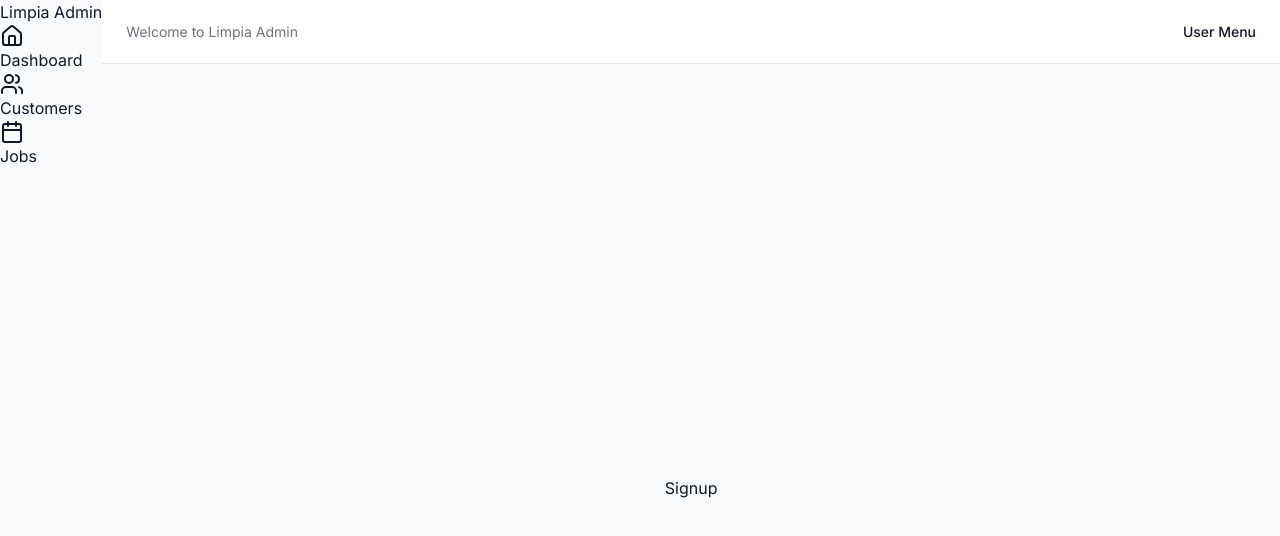
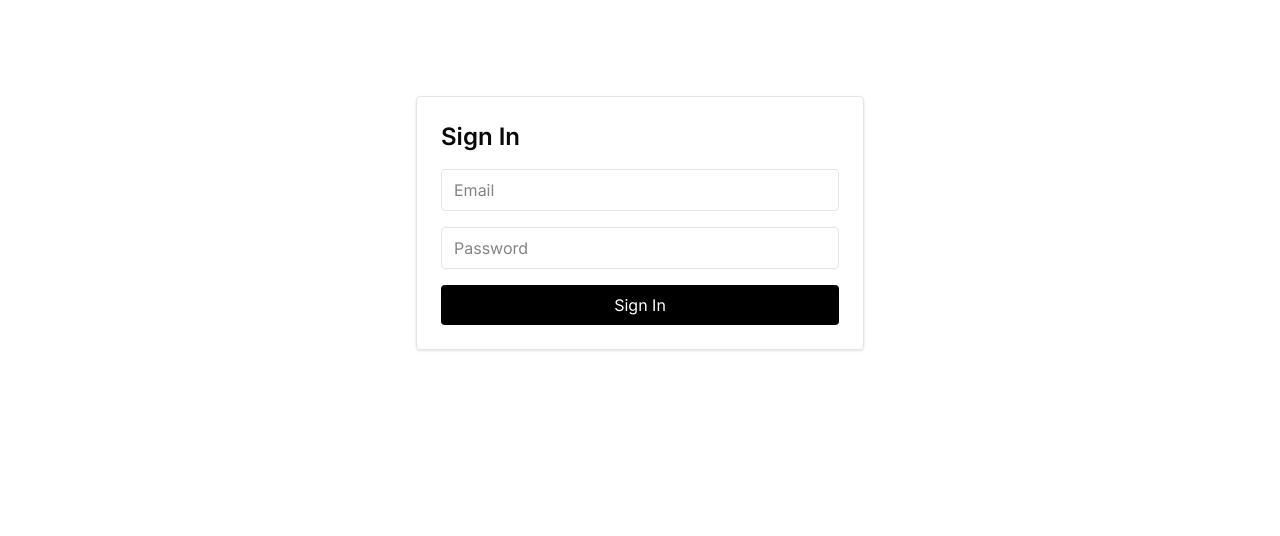
Before and after one commit to morgansegura/limpia-admin-web, a Next.js app: page /sign-in in a window 1280 px wide. Shown: the top 536 px of the page. Built offline with nearby package versions, Linux system fonts and the light colour scheme.

Commit message:
feat: auth flow on the frontend, sign-in, reset-password, protected-layout

```diff
--- /dev/null
+++ b/middleware.ts
@@ -0,0 +1,20 @@
+import { NextRequest, NextResponse } from "next/server";
+
+export function middleware(request: NextRequest) {
+  const token = request.cookies.get("access_token")?.value;
+
+  const isAuthPage = request.nextUrl.pathname.startsWith("/sign-in");
+  const isProtectedRoute = !isAuthPage;
+
+  if (!token && isProtectedRoute) {
+    const url = request.nextUrl.clone();
+    url.pathname = "/sign-in";
+    return NextResponse.redirect(url);
+  }
+
+  return NextResponse.next();
+}
+
+export const config = {
+  matcher: ["/((?!_next|.*\\..*).*)"],
+};
--- a/src/app/layout.tsx
+++ b/src/app/layout.tsx
@@ -3,11 +3,8 @@ import "@/app/globals.css";
 import type { Metadata } from "next";
 import { Inter } from "next/font/google";
 import { ReactNode } from "react";
-import { headers } from "next/headers";
-
 import { cn } from "@/lib/utils";
-import { Sidebar } from "@/components/layout/sidebar/sidebar";
-import { Topbar } from "@/components/layout/topbar/topbar";
+import { ProtectedLayout } from "@/components/layout/protected-layout/protected-layout";
 
 import "./layout.css";
 
@@ -23,20 +20,10 @@ export default async function RootLayout({
 }: {
   children: ReactNode;
 }) {
-  const pathname = (await headers()).get("x-next-url") || "";
-
-  const isAuthPage = pathname.startsWith("/sign-in");
-
   return (
     <html lang="en">
       <body className={cn(inter.className)}>
-        <div className="layout-body">
-          <Sidebar />
-          <div className="layout">
-            <Topbar />
-            <main className="layout-main">{children}</main>
-          </div>
-        </div>
+        <ProtectedLayout>{children}</ProtectedLayout>
       </body>
     </html>
   );
--- a/src/app/reset-password/page.tsx
+++ b/src/app/reset-password/page.tsx
@@ -1,11 +1,12 @@
 "use client";
 
-import { useSearchParams } from "next/navigation";
+import { useRouter, useSearchParams } from "next/navigation";
 import { useEffect, useState } from "react";
 import { resetPassword } from "@/lib/api/reset-password";
-import router from "next/router";
 
 export default function ResetPasswordPage() {
+  const router = useRouter();
+
   const searchParams = useSearchParams();
   const token = searchParams.get("token");
 
@@ -17,7 +18,9 @@ export default function ResetPasswordPage() {
     if (!token) {
       router.replace("/sign-in");
     }
-  }, [token, router]);
+  }, [token]);
+
+  if (!token) return null;
 
   const handleSubmit = async (e: React.FormEvent) => {
     e.preventDefault();
--- a/src/app/sign-in/[[...rest]]/page.tsx
+++ /dev/null
@@ -1,5 +0,0 @@
-import "./sign-in.css";
-
-export default function SignInPage() {
-  return <div className="sign-in">Signup</div>;
-}
--- /dev/null
+++ b/src/app/sign-in/page.tsx
@@ -0,0 +1,58 @@
+"use client";
+
+import { useState } from "react";
+import { useRouter } from "next/navigation";
+import { loginUser } from "@/lib/api/sign-in";
+
+import "./sign-in.css";
+
+export default function SignInPage() {
+  const router = useRouter();
+  const [email, setEmail] = useState("");
+  const [password, setPassword] = useState("");
+  const [error, setError] = useState("");
+
+  const handleLogin = async (e: React.FormEvent) => {
+    e.preventDefault();
+
+    setError("");
+
+    try {
+      await loginUser(email, password);
+      router.push("/dashboard");
+    } catch (err: any) {
+      setError(err.message || "Login failed");
+    }
+  };
+
+  return (
+    <div className="max-w-md mx-auto mt-24 border p-6 rounded shadow">
+      <h2 className="text-2xl font-semibold mb-4">Sign In</h2>
+      {error && <p className="text-red-600 mb-2">{error}</p>}
+      <form onSubmit={handleLogin} className="space-y-4">
+        <input
+          type="email"
+          placeholder="Email"
+          className="w-full border px-3 py-2 rounded"
+          value={email}
+          onChange={(e) => setEmail(e.target.value)}
+          required
+        />
+        <input
+          type="password"
+          placeholder="Password"
+          className="w-full border px-3 py-2 rounded"
+          value={password}
+          onChange={(e) => setPassword(e.target.value)}
+          required
+        />
+        <button
+          type="submit"
+          className="w-full bg-black text-white py-2 rounded hover:bg-gray-800"
+        >
+          Sign In
+        </button>
+      </form>
+    </div>
+  );
+}
--- a/src/components/layout/protected-layout/protected-layout.tsx
+++ b/src/components/layout/protected-layout/protected-layout.tsx
@@ -1,20 +1,44 @@
 "use client";
 
-import { useAuth } from "@/hooks/use-auth";
-import { useRouter } from "next/navigation";
-import { useEffect } from "react";
+import { usePathname, useRouter } from "next/navigation";
+import { useEffect, useState } from "react";
+import { getToken } from "@/lib/auth";
+import { Sidebar } from "@/components/layout/sidebar/sidebar";
+import { Topbar } from "@/components/layout/topbar/topbar";
 
-export default function ProtectedLayout({
-  children,
-}: {
-  children: React.ReactNode;
-}) {
-  const { isAuthenticated } = useAuth();
+const AUTH_ROUTES = ["/sign-in", "/reset-password"];
+
+export function ProtectedLayout({ children }: { children: React.ReactNode }) {
+  const pathname = usePathname();
   const router = useRouter();
+  const [loading, setLoading] = useState(true);
+
+  const isAuthPage = AUTH_ROUTES.some((route) => pathname?.startsWith(route));
 
   useEffect(() => {
-    if (!isAuthenticated) router.replace("/login");
-  }, [isAuthenticated]);
+    const token = getToken();
+    const isLoggedIn = !!token;
 
-  return isAuthenticated ? <>{children}</> : null;
+    if (!isLoggedIn && !isAuthPage) {
+      router.replace("/sign-in");
+    }
+
+    setLoading(false);
+  }, [pathname]);
+
+  if (loading) return null;
+
+  const isLoggedIn = !!getToken();
+
+  return isLoggedIn && !isAuthPage ? (
+    <div className="layout-body">
+      <Sidebar />
+      <div className="layout">
+        <Topbar />
+        <main className="layout-main">{children}</main>
+      </div>
+    </div>
+  ) : (
+    <>{children}</>
+  );
 }
--- /dev/null
+++ b/src/lib/api/sign-in.ts
@@ -0,0 +1,8 @@
+import { apiFetch } from ".";
+
+export async function loginUser(email: string, password: string) {
+  return apiFetch<{ access_token: string }>("auth/login", {
+    method: "POST",
+    body: JSON.stringify({ email, password }),
+  });
+}
--- a/src/lib/auth.ts
+++ b/src/lib/auth.ts
@@ -0,0 +1,18 @@
+"use client";
+
+export function getToken(): string | null {
+  if (typeof window === "undefined") return null;
+  return localStorage.getItem("access_token");
+}
+
+export function setToken(token: string) {
+  if (typeof window !== "undefined") {
+    localStorage.setItem("access_token", token);
+  }
+}
+
+export function clearToken() {
+  if (typeof window !== "undefined") {
+    localStorage.removeItem("access_token");
+  }
+}
```
Also changed, not shown: src/app/sign-in/sign-in.css (renamed from src/app/sign-in/[[...rest]]/sign-in.css).
